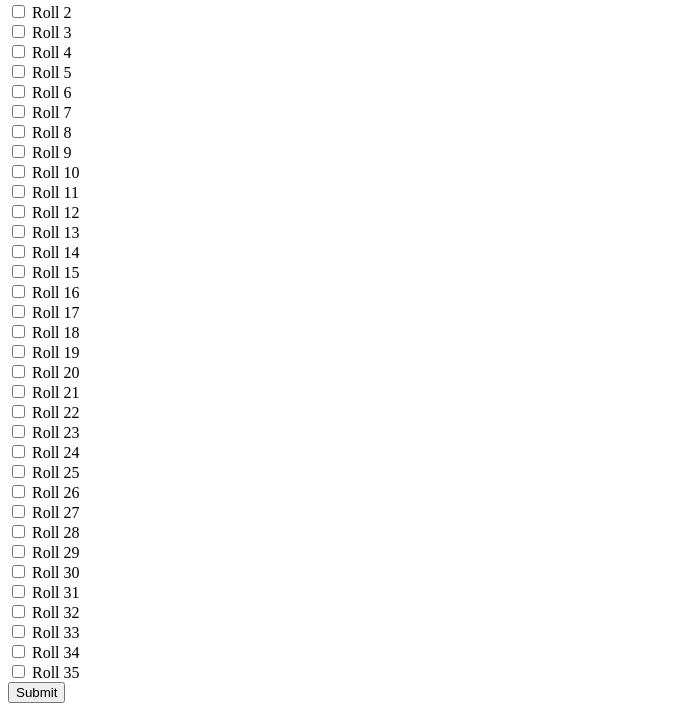
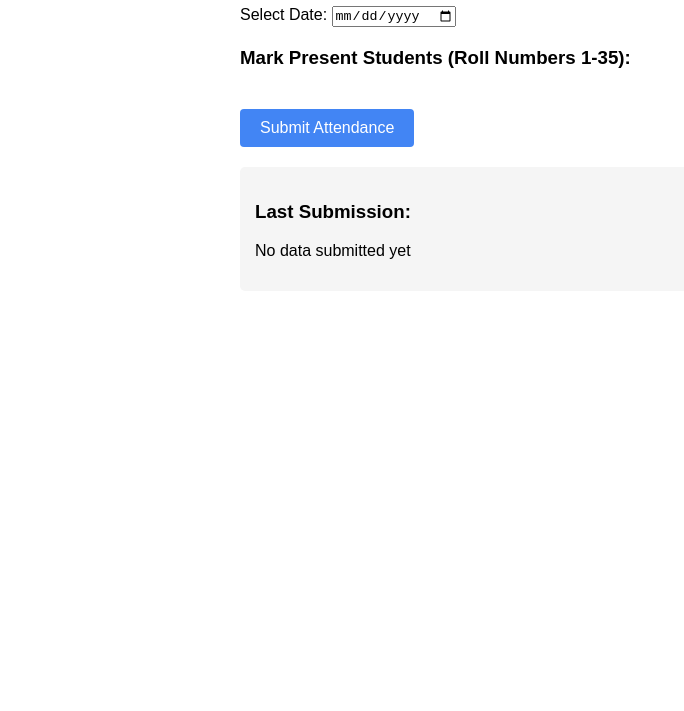
Before and after one commit to TariqueBanday/Attendance-System, a plain HTML site: page index.html in a window 1280 px wide. Shown: the part 94-805 px from the top of the page, without its empty margins (0-684 px from the left). Drawn offline with Linux system fonts and the light colour scheme.

Commit message:
Final Update index.html

```diff
--- a/index.html
+++ b/index.html
@@ -1,40 +1,128 @@
-<!-- Simple HTML Interface -->
-<div class="attendance-app">
-  <h2>Class Attendance</h2>
+<!DOCTYPE html>
+<html lang="en">
+<head>
+    <meta charset="UTF-8">
+    <meta name="viewport" content="width=device-width, initial-scale=1.0">
+    <title>Class Attendance System</title>
+    <style>
+        body {
+            font-family: Arial, sans-serif;
+            max-width: 800px;
+            margin: 0 auto;
+            padding: 20px;
+        }
+        .date-picker {
+            margin: 20px 0;
+        }
+        .student-grid {
+            display: grid;
+            grid-template-columns: repeat(auto-fill, minmax(80px, 1fr));
+            gap: 10px;
+            margin: 20px 0;
+        }
+        .student-item {
+            display: flex;
+            align-items: center;
+        }
+        button {
+            padding: 10px 20px;
+            background: #4285F4;
+            color: white;
+            border: none;
+            border-radius: 4px;
+            cursor: pointer;
+            font-size: 16px;
+        }
+        button:hover {
+            background: #3367D6;
+        }
+        .summary {
+            margin-top: 20px;
+            padding: 15px;
+            background: #f5f5f5;
+            border-radius: 5px;
+        }
+    </style>
+</head>
+<body>
+    <h1>Class Attendance System</h1>
+
+    <div class="date-picker">
+        <label for="attendanceDate">Select Date: </label>
         <input type="date" id="attendanceDate">
-  <div class="student-list">
-    <!-- Generated dynamically -->
     </div>
-  <button onclick="submitAttendance()">Submit</button>
+
+    <h3>Mark Present Students (Roll Numbers 1-35):</h3>
+    <div class="student-grid" id="studentList"></div>
+
+    <button onclick="submitAttendance()">Submit Attendance</button>
+
+    <div class="summary" id="summary">
+        <h3>Last Submission:</h3>
+        <p id="lastSubmission">No data submitted yet</p>
     </div>
 
     <script>
-// Sample JavaScript
-const students = Array.from({length: 35}, (_,i) => i+1);
+        // Backend URL - Replace with your Google Apps Script URL
+        const BACKEND_URL = 'https://script.google.com/macros/s/AKfycbywVzbEKd2AlzAUQl8WpTUwmSdouF59QYHSDUZN05XkwlDtfw7CCJ77yMAIh3PPPcWrFA/exec';
 
-function renderStudentList() {
-  const container = document.querySelector('.student-list');
-  container.innerHTML = students.map(roll => `
-    <div class="student-item">
-      <input type="checkbox" id="roll-${roll}" value="${roll}">
-      <label for="roll-${roll}">Roll ${roll}</label>
-    </div>
-  `).join('');
+        // Initialize student checkboxes
+        function initStudentList() {
+            const studentList = document.getElementById('studentList');
+
+            for (let i = 1; i <= 35; i++) {
+                const studentItem = document.createElement('div');
+                studentItem.className = 'student-item';
+                studentItem.innerHTML = `
+                    <input type="checkbox" id="roll-${i}" value="${i}">
+                    <label for="roll-${i}">${i}</label>
+                `;
+                studentList.appendChild(studentItem);
             }
 
+            // Set today's date as default
+            const today = new Date().toISOString().split('T')[0];
+            document.getElementById('attendanceDate').value = today;
+        }
+
+        // Submit attendance to backend
         async function submitAttendance() {
             const date = document.getElementById('attendanceDate').value;
-  const present = [...document.querySelectorAll('input[type="checkbox"]:checked')]
-                 .map(el => el.value);
+            const checkboxes = document.querySelectorAll('input[type="checkbox"]:checked');
+            const presentRolls = Array.from(checkboxes).map(checkbox => checkbox.value);
 
-  // Send to server or Google Sheets
-  const response = await fetch('https://script.google.com/macros/s/AKfycbywVzbEKd2AlzAUQl8WpTUwmSdouF59QYHSDUZN05XkwlDtfw7CCJ77yMAIh3PPPcWrFA/exec', {
+            if (!date) {
+                alert("Please select a date!");
+                return;
+            }
+
+            try {
+                const response = await fetch(https://script.google.com/macros/s/AKfycbywVzbEKd2AlzAUQl8WpTUwmSdouF59QYHSDUZN05XkwlDtfw7CCJ77yMAIh3PPPcWrFA/exec, {
                     method: 'POST',
-    body: JSON.stringify({date, present})
+                    headers: { 'Content-Type': 'application/json' },
+                    body: JSON.stringify({ date, presentRolls })
                 });
 
-  alert('Attendance recorded!');
+                const result = await response.json();
+
+                if (result.status === "success") {
+                    document.getElementById('lastSubmission').innerHTML = `
+                        <strong>Date:</strong> ${date}<br>
+                        <strong>Present:</strong> ${result.presentCount} students<br>
+                        <strong>Absent:</strong> ${result.absentCount} students<br>
+                        <strong>Status:</strong> ${result.message}
+                    `;
+                } else {
+                    throw new Error(result.message);
+                }
+            } catch (error) {
+                alert("Error: " + error.message);
+                console.error("Submission error:", error);
+            }
         }
 
-renderStudentList();
+        // Initialize the page
+        window.onload = initStudentList;
     </script>
+</body>
+</html>
```
Lines whose indentation alone changed are shown as unchanged.
